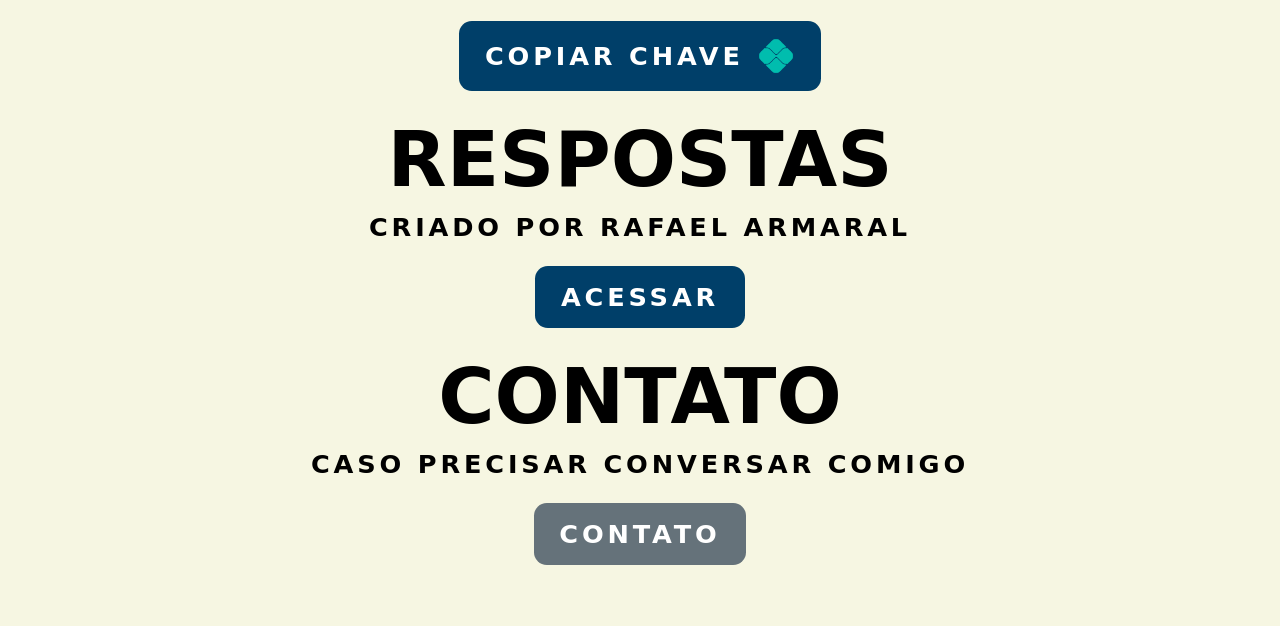
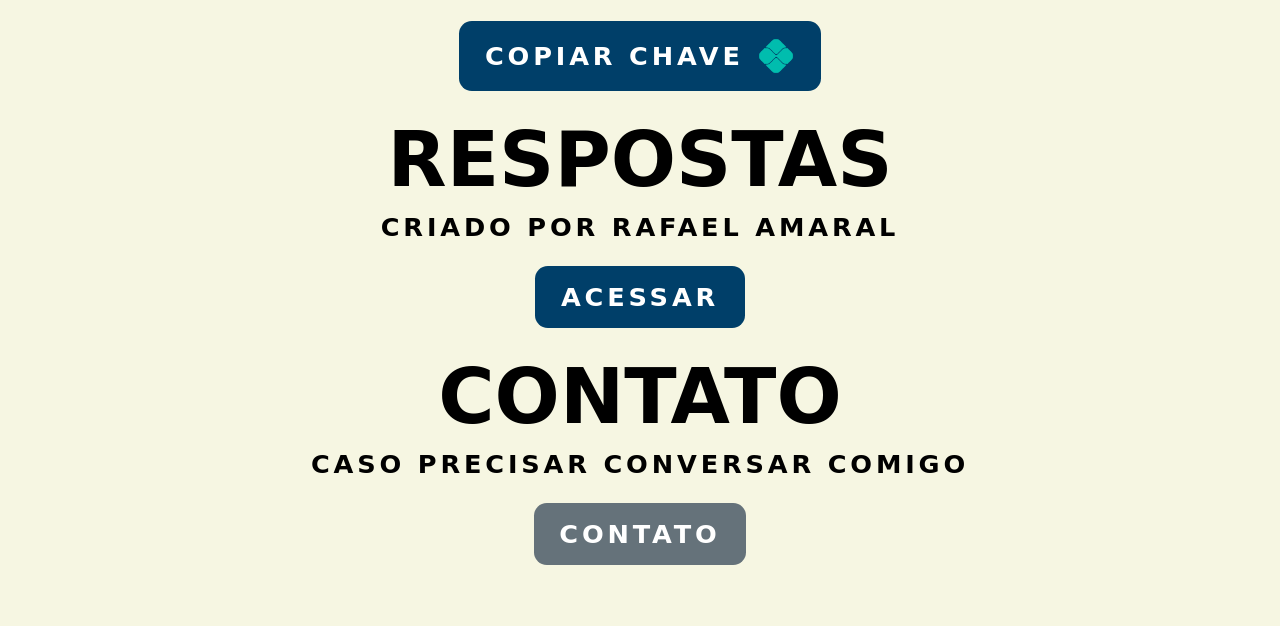
Before and after one commit to odevmatheus/Resumos, a plain HTML site: page Index.html in a window 1280 px wide. Shown: the part 795-1421 px from the top of the page. Drawn offline with Linux system fonts and the light colour scheme; a web font is replaced by a local one.

Commit message:
Tratando Erros

```diff
--- a/Index.html
+++ b/Index.html
@@ -43,7 +43,7 @@
                         <button id="Chave" class="BTN" onclick="Chave()"> Copiar Chave <img src="Imagens/Doar.png" alt="Imagem"> </button>
                     </div>
                     <h2> Respostas </h2>
-                    <h5> Criado Por Rafael Armaral </h5>
+                    <h5> Criado Por Rafael Amaral </h5>
                     <div class="Acesso">
                        <a href="https://siterespostas.com.br" target="_blank"> <button class="BTN"> Acessar </button> </a>
                     </div>
```
